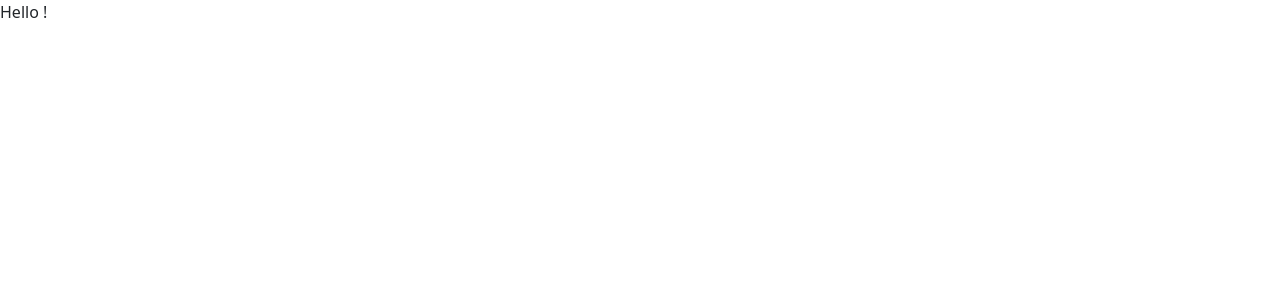
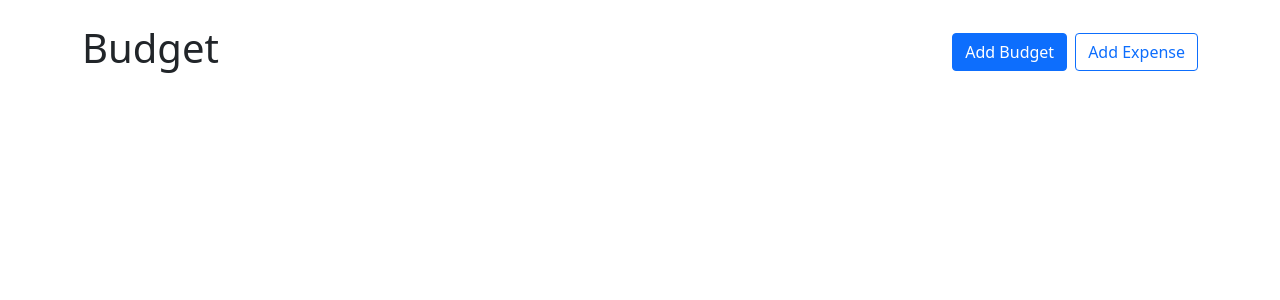
Before and after one commit to DostonSuhrobov/budget_app, a React (Create React App) app: page / in a window 1280 px wide. Shown: the top 300 px of the page. Built offline with nearby package versions, Linux system fonts and the light colour scheme.

Commit message:
budgecard

```diff
--- a/package.json
+++ b/package.json
@@ -11,6 +11,7 @@
     "react-bootstrap": "^2.1.2",
     "react-dom": "^17.0.2",
     "react-scripts": "5.0.0",
+    "uuid": "^8.3.2",
     "web-vitals": "^2.1.4"
   },
   "scripts": {
--- a/src/App.css
+++ /dev/null
@@ -1,38 +0,0 @@
-.App {
-  text-align: center;
-}
-
-.App-logo {
-  height: 40vmin;
-  pointer-events: none;
-}
-
-@media (prefers-reduced-motion: no-preference) {
-  .App-logo {
-    animation: App-logo-spin infinite 20s linear;
-  }
-}
-
-.App-header {
-  background-color: #282c34;
-  min-height: 100vh;
-  display: flex;
-  flex-direction: column;
-  align-items: center;
-  justify-content: center;
-  font-size: calc(10px + 2vmin);
-  color: white;
-}
-
-.App-link {
-  color: #61dafb;
-}
-
-@keyframes App-logo-spin {
-  from {
-    transform: rotate(0deg);
-  }
-  to {
-    transform: rotate(360deg);
-  }
-}
--- a/src/App.js
+++ b/src/App.js
@@ -1,8 +1,21 @@
+import { Button, Stack } from "react-bootstrap"
+import Container from "react-bootstrap/Container";
 
-import './App.css';
 
 function App() {
-  return " Hello !"
+  return <Container className="my-4">
+    <Stack direction="horizontal" gap="2" className="mb-4">
+      <h1 className='me-auto'> Budget </h1>
+      <Button variant="primary"> Add Budget </Button>
+      <Button variant="outline-primary"> Add Expense </Button>
+    </Stack>
+    <div style={{
+       display: "grid",
+        gridTemplateColumns: "repeat(auto-fill, minmax(300px, 1fr))",
+        gap:"1rem",
+        alignItems: "flex-start"
+        }}></div>
+   </Container>
 }
 
 export default App;
--- a/src/index.css
+++ /dev/null
@@ -1,13 +0,0 @@
-body {
-  margin: 0;
-  font-family: -apple-system, BlinkMacSystemFont, 'Segoe UI', 'Roboto', 'Oxygen',
-    'Ubuntu', 'Cantarell', 'Fira Sans', 'Droid Sans', 'Helvetica Neue',
-    sans-serif;
-  -webkit-font-smoothing: antialiased;
-  -moz-osx-font-smoothing: grayscale;
-}
-
-code {
-  font-family: source-code-pro, Menlo, Monaco, Consolas, 'Courier New',
-    monospace;
-}
--- a/src/index.js
+++ b/src/index.js
@@ -1,8 +1,7 @@
 import React from 'react';
 import ReactDOM from 'react-dom';
-import './index.css';
 import App from './App';
-import "bootstrap/dist/css/bootstrap.min.css"
+import 'bootstrap/dist/css/bootstrap.min.css';
 
 
 ReactDOM.render(
```
Also changed, not shown: components/BudgetCard.js (added), 1 other file (tests, documents, lock files or other folders).
